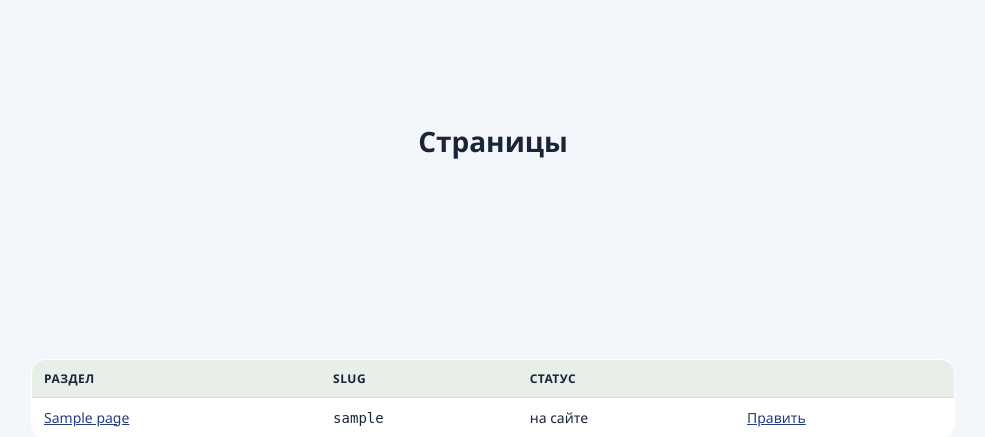
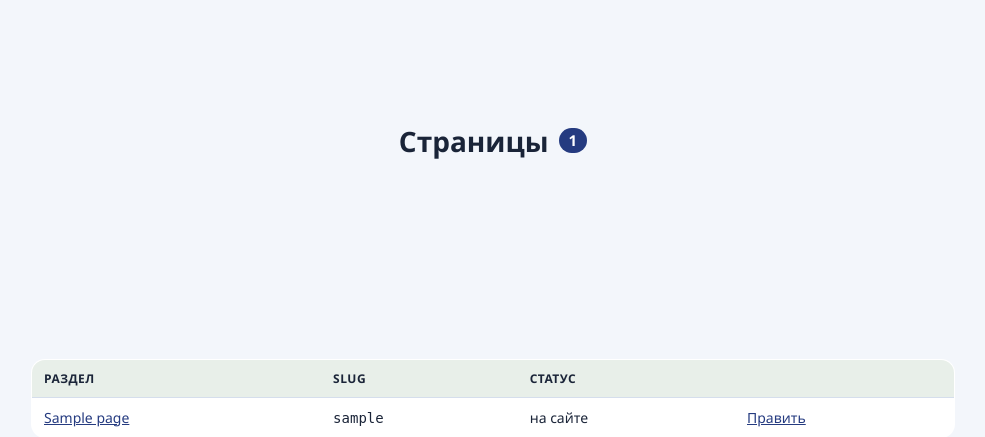
Before and after one commit to sokolovjack/uk-zhilvek, a FastAPI app: template app/templates/admin/pages.html in a window 1280 px wide. Shown: the top 437 px of the page, without its empty margins (147-1132 px from the left). Run offline with FastAPI, Linux system fonts and the light colour scheme; the template is opened without the code that fills it: most values are stand-ins (such as "Sample title", 1, 10 or a date in 2020).

Commit message:
Показать общий счётчик записей на страницах статей, домов и разделов в админке.

```diff
--- a/app/static/admin.css
+++ b/app/static/admin.css
@@ -67,7 +67,13 @@ input, textarea {
 .btn.danger { background: var(--danger); }
 .row { display: flex; gap: 10px; flex-wrap: wrap; align-items: center; }
 .head-row { display: flex; justify-content: space-between; align-items: center; gap: 12px; margin-bottom: 12px; }
-.head-row h1 { margin: 0; }
+.head-row h1 { margin: 0; display: flex; align-items: center; gap: 10px; }
+.count {
+  display: inline-flex; align-items: center; justify-content: center;
+  min-width: 1.6em; padding: 2px 10px; border-radius: 999px;
+  background: var(--spruce); color: #fff; font-size: 15px; font-weight: 700;
+  line-height: 1.4;
+}
 .table { width: 100%; border-collapse: collapse; background: var(--card); border: 1px solid var(--line); border-radius: 14px; overflow: hidden; }
 .table th, .table td { padding: 10px 12px; border-bottom: 1px solid var(--line); text-align: left; font-size: 14px; }
 .table th { background: #e8efe9; font-size: 12px; text-transform: uppercase; letter-spacing: .04em; }
--- a/app/templates/admin/articles.html
+++ b/app/templates/admin/articles.html
@@ -2,7 +2,7 @@
 {% block title %}Статьи{% endblock %}
 {% block content %}
 <div class="head-row">
-  <h1>Статьи</h1>
+  <h1>Статьи <span class="count">{{ articles|length }}</span></h1>
   <a class="btn" href="/admin/articles/new">+ Новая статья</a>
 </div>
 <table class="table">
--- a/app/templates/admin/houses.html
+++ b/app/templates/admin/houses.html
@@ -2,7 +2,7 @@
 {% block title %}Дома{% endblock %}
 {% block content %}
 <div class="head-row">
-  <h1>Дома</h1>
+  <h1>Дома <span class="count">{{ houses|length }}</span></h1>
   <a class="btn" href="/admin/houses/new">+ Новый дом</a>
 </div>
 <table class="table">
--- a/app/templates/admin/pages.html
+++ b/app/templates/admin/pages.html
@@ -2,7 +2,7 @@
 {% block title %}Страницы{% endblock %}
 {% block content %}
 <div class="head-row">
-  <h1>Страницы</h1>
+  <h1>Страницы <span class="count">{{ pages|length }}</span></h1>
 </div>
 <table class="table">
   <thead><tr><th>Раздел</th><th>Slug</th><th>Статус</th><th></th></tr></thead>
```
